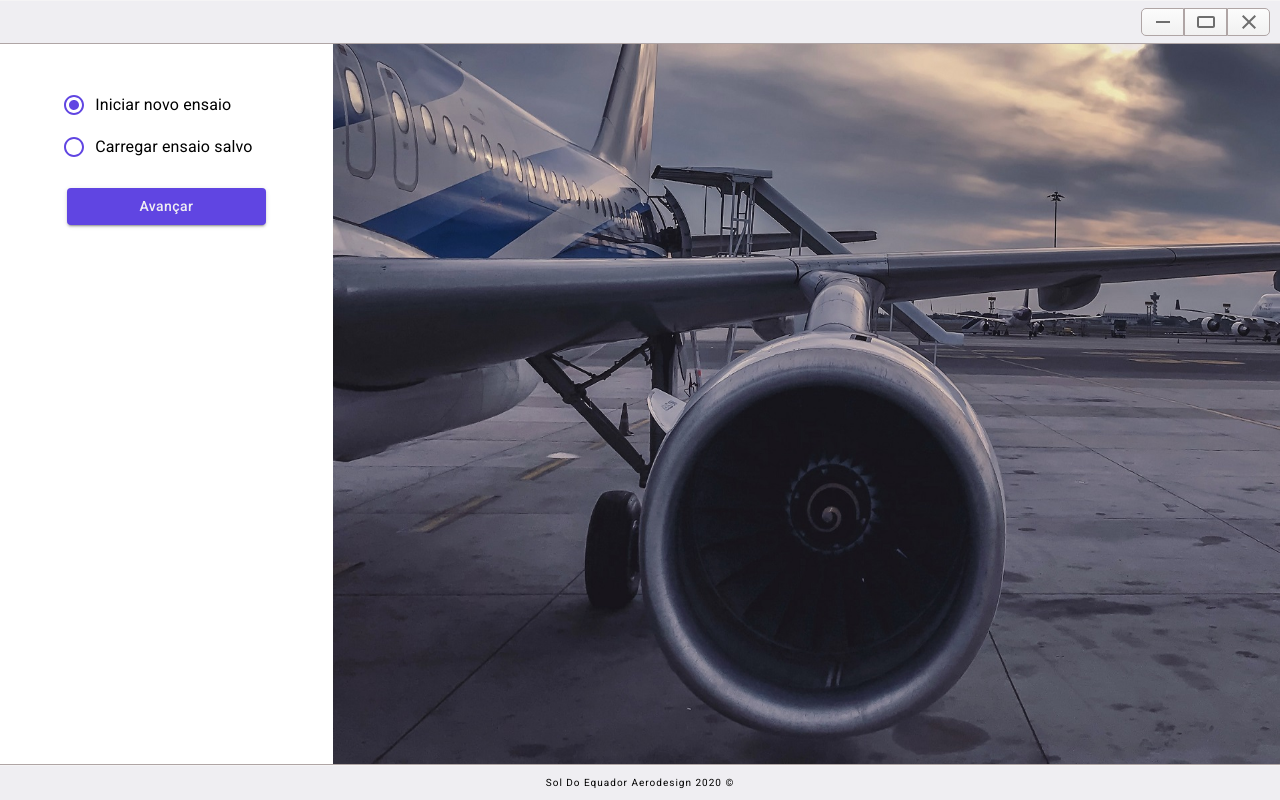
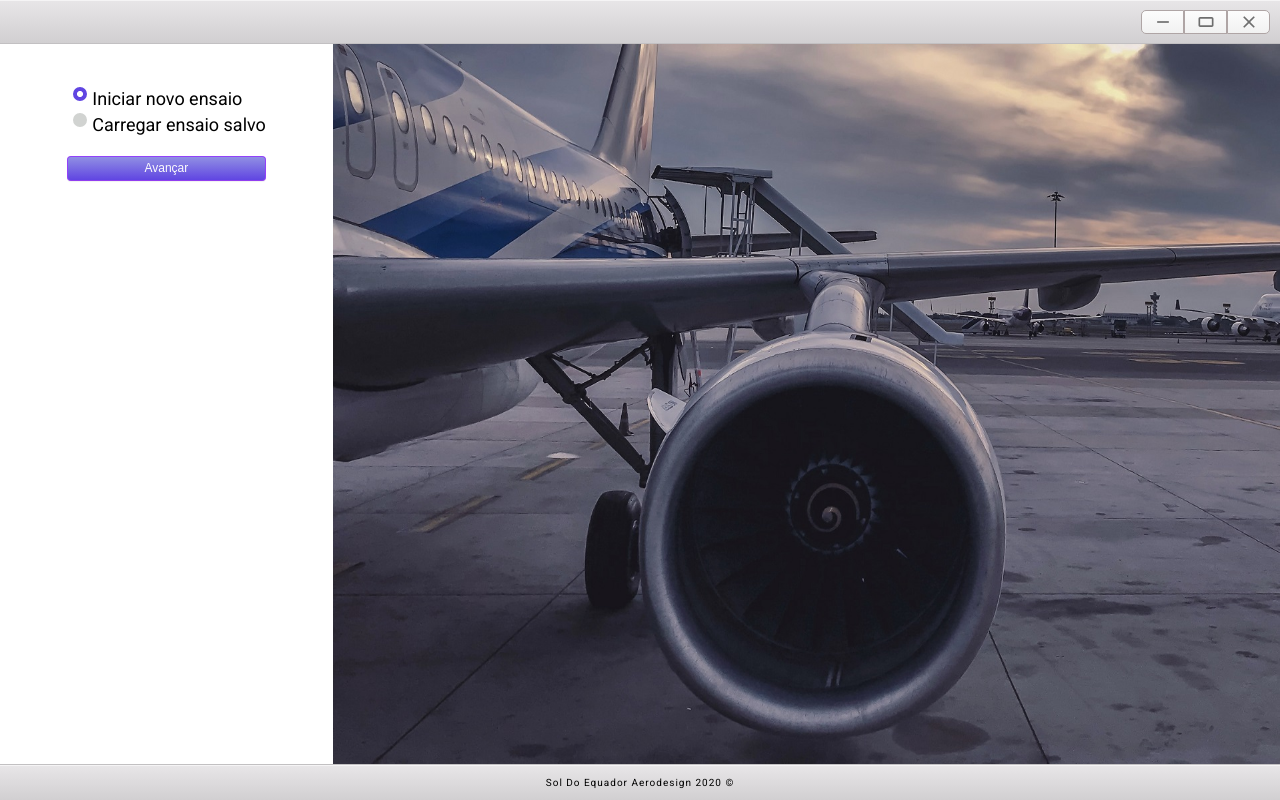
Before and after one commit to joselitolima21/bancada, a React (Create React App) app: page / in a window 1280 px wide. Built offline with nearby package versions, Linux system fonts and the light colour scheme; the HTML template or start-up script is replaced by a standard one.

Commit message:
#2 - Corrigindo tela branca e mudando estilo dos botoes

```diff
--- a/public/electron.js
+++ b/public/electron.js
@@ -25,7 +25,7 @@ function createWindow () {
 
   // and load the index.html of the app.
   win.loadURL(
-    isDev ? "http://localhost:3000/" : `file://${path.join(__dirname,"..build/index.html")}`
+    isDev ? "http://localhost:3000/" : `file://${path.join(__dirname,"../build/index.html")}`
     )
 
   // Open the DevTools.
--- a/src/App.css
+++ b/src/App.css
@@ -25,17 +25,17 @@ html,body {
 .header, .footer {
     display: flex;
     box-shadow: inset 0 1px 0 #f5f4f5;
-    background-color: #EFEEF2;
-    background-image: -webkit-gradient(linear, left top, left bottom, color-stop(0%, #EFEEF2), color-stop(100%, #EFEEF2));
-    background-image: -webkit-linear-gradient(top, #EFEEF2 0%, #EFEEF2 100%);
-    background-image: linear-gradient(to bottom, #EFEEF2 0%, #EFEEF2 100%);
+    background-color: #e8e6e8;
+    background-image: -webkit-gradient(linear, left top, left bottom, color-stop(0%, #e8e6e8), color-stop(100%, #d1cfd1));
+    background-image: -webkit-linear-gradient(top, #e8e6e8 0%, #d1cfd1 100%);
+    background-image: linear-gradient(to bottom, #e8e6e8 0%, #d1cfd1 100%);
 }
 
 .header {
     align-items: center;
     height: 5.5%;
     -webkit-app-region: drag;
-    border-bottom: 1px solid #AFA5A5;
+    border-bottom: 1px solid #c2c0c2;
 }
 
 .footer {
@@ -43,7 +43,7 @@ html,body {
     bottom: 0;
     width: 100%;
     height: 4.5%;
-    border-top: 1px solid #AFA5A5;
+    border-top: 1px solid #c2c0c2;
     font-size: 10px;
     letter-spacing: 1px;
     line-height: 1em;
@@ -79,7 +79,6 @@ html,body {
     justify-content: center;
     border: 1px solid #AFA5A5;
     width: 43px;
-    height: 3%;
     cursor: default;
     -webkit-app-region: no-drag;
     background-image: -webkit-gradient(linear, left top, left bottom, color-stop(0%, #fcfcfc), color-stop(100%, #f1f1f1));
@@ -134,11 +133,107 @@ html,body {
 /* Radio buttons*/
 
 .radio{
-    text-align: center;
+    display: flex;
+    flex-direction: column;
+    text-align: left;
     margin-top: 40px;
+    align-self: center;
 }
 
-.buttonOption1{
+.radio-input {
+    margin-bottom: 10px;
+}
+
+.radio-text {
+    font-size: 18px;
+}
+
+input[type='radio']:after {
+    width: 18px;
+    height: 18px;
+    border-radius: 18px;
+    top: -2px;
+    left: -1px;
+    position: relative;
+    background-color: #d1d3d1;
+    content: '';
+    display: inline-block;
+    visibility: visible;
+    border: 2px solid white;
+}
+
+input[type='radio']:checked:after {
+    width: 18px;
+    height: 18px;
+    border-radius: 18px;
+    top: -2px;
+    left: -1px;
+    position: relative;
+    background-color: #6045E2;
+    background-image: radial-gradient(#fff,#fff 28%,transparent 32%);
+    content: '';
+    display: inline-block;
+    visibility: visible;
+    border: 2px solid white;
+}
+
+/* Botoes gerais*/
+.divButton {
     text-align: center;
     margin-top: 20px;
 }
+
+.btn {
+    display: inline-block;
+    padding: 3px 8px;
+    margin-bottom: 0;
+    font-size: 12px;
+    line-height: 1.4;
+    text-align: center;
+    white-space: nowrap;
+    vertical-align: middle;
+    cursor: default;
+    background-image: none;
+    border: 1px solid transparent;
+    border-radius: 4px;
+    box-shadow: 0 1px 1px rgba(0, 0, 0, 0.06);
+    -webkit-app-region: no-drag;
+    width: 60%;
+    color: #fcfcfc;
+}
+
+.btn:focus {
+    outline: none;
+    box-shadow: none;
+}
+
+.blue {
+    border-color: #9241FA;
+    border-bottom-color: #913EF0;
+    background-color: #908FE3;
+    background-image: -webkit-gradient(linear, left top, left bottom, color-stop(0%, #908FE3), color-stop(100%, #6045E2));
+    background-image: -webkit-linear-gradient(top, #908FE3 0%, #6045E2 100%);
+    background-image: linear-gradient(to bottom, #908FE3 0%, #6045E2 100%);
+  }
+.blue:active {
+    background-color: rgb(95, 94, 168);
+    background-image: -webkit-gradient(linear, left top, left bottom, color-stop(0%, rgb(110, 108, 190)), color-stop(100%, rgb(71, 50, 175)));
+    background-image: -webkit-linear-gradient(top, rgb(110, 108, 190) 0%, rgb(71, 50, 175) 100%);
+    background-image: linear-gradient(to bottom, rgb(110, 108, 190) 0%, rgb(71, 50, 175) 100%);
+}
+
+.white {
+    color: #333;
+    border-top-color: #c2c0c2;
+    border-right-color: #c2c0c2;
+    border-bottom-color: #a19fa1;
+    border-left-color: #c2c0c2;
+    background-color: #fcfcfc;
+    background-image: -webkit-gradient(linear, left top, left bottom, color-stop(0%, #fcfcfc), color-stop(100%, #f1f1f1));
+    background-image: -webkit-linear-gradient(top, #fcfcfc 0%, #f1f1f1 100%);
+    background-image: linear-gradient(to bottom, #fcfcfc 0%, #f1f1f1 100%);
+  }
+.white:active {
+    background-color: #ddd;
+    background-image: none;
+}
--- a/src/components/header.js
+++ b/src/components/header.js
@@ -8,15 +8,15 @@ export default function Header() {
     <div className='header'>
         <div className='container-icons'>
             <button className='window-icons left'>
-                <RemoveIcon className='icon'/>
+                <RemoveIcon className='icon' style={{fontSize: 20}}/>
             </button>
 
             <button className='window-icons'>
-                <CropIcon className='icon'/>
+                <CropIcon className='icon' style={{fontSize: 20}}/>
             </button>
 
             <button className='window-icons rigth'>
-                <CloseIcon className='icon'/>
+                <CloseIcon className='icon' style={{fontSize: 20}}/>
             </button>
         </div>
     </div>
--- a/src/pages/home.js
+++ b/src/pages/home.js
@@ -1,28 +1,7 @@
 import React from 'react'
 import homeImage from '../assets/homeImage.jpg'
-import Radio from '@material-ui/core/Radio';
-import RadioGroup from '@material-ui/core/RadioGroup';
-import FormControlLabel from '@material-ui/core/FormControlLabel';
-import FormControl from '@material-ui/core/FormControl';
-import Button from '@material-ui/core/Button'
-import withStyles from '@material-ui/core/styles/withStyles'
-
 
 export default function Home() {
-
-    const ColorButton = withStyles(() => ({
-        root: {
-          color: '#EFEEF2',
-          textTransform: 'none',
-          backgroundColor: '#6045E2',
-          '&:hover': {
-            backgroundColor: '#6045E2',
-          },
-          fontFamily: 'Roboto',
-          width: '60%',
-        },
-    }))(Button);
-
 
     const [option, setOption] = React.useState('1');
 
@@ -34,17 +13,20 @@ export default function Home() {
         <div className='content'>
 
             <div className='homeMenu'>
+
                 <div className="radio">
-                    <FormControl component="fieldset" >
-                        <RadioGroup aria-label="gender" name="gender1" value={option} onChange={(event) => handleChange(event)}>
-                            <FormControlLabel value='1' control={<Radio style={{ color: '#6045E2'}} />} label="Iniciar novo ensaio" />
-                            <FormControlLabel value='2' control={<Radio style={{ color: '#6045E2'}}/>} label="Carregar ensaio salvo" />
-                        </RadioGroup>
-                    </FormControl>
+                    <label>
+                        <input type="radio" name="radios" className='radio-input' checked/>
+                        <text className='radio-text' > Iniciar novo ensaio </text>
+                    </label>
+                    <label>
+                        <input type="radio" name="radios" className='radio-input'/>
+                        <text className='radio-text' > Carregar ensaio salvo</text>
+                    </label>
                 </div>
 
-                <div className="buttonOption1">
-                    <ColorButton  variant='contained' color='primary' className='Dale'>Avançar</ColorButton>
+                <div className="divButton">
+                    <button className='btn blue'>Avançar</button>
                 </div>
 
             </div>
--- a/src/routes.js
+++ b/src/routes.js
@@ -1,15 +1,15 @@
 import React from 'react';
-import {BrowserRouter, Switch, Route} from 'react-router-dom'
+import {HashRouter, Switch, Route} from 'react-router-dom'
 
 import Home from './pages/home';
 
 
 export default function Routes() {
     return (
-        <BrowserRouter>
+        <HashRouter>
             <Switch>
                 <Route path='/' exact component={Home}/>
             </Switch>
-        </BrowserRouter>
+        </HashRouter>
     )
 };
```
Also changed, not shown: 1 other file (tests, documents, lock files or other folders).
